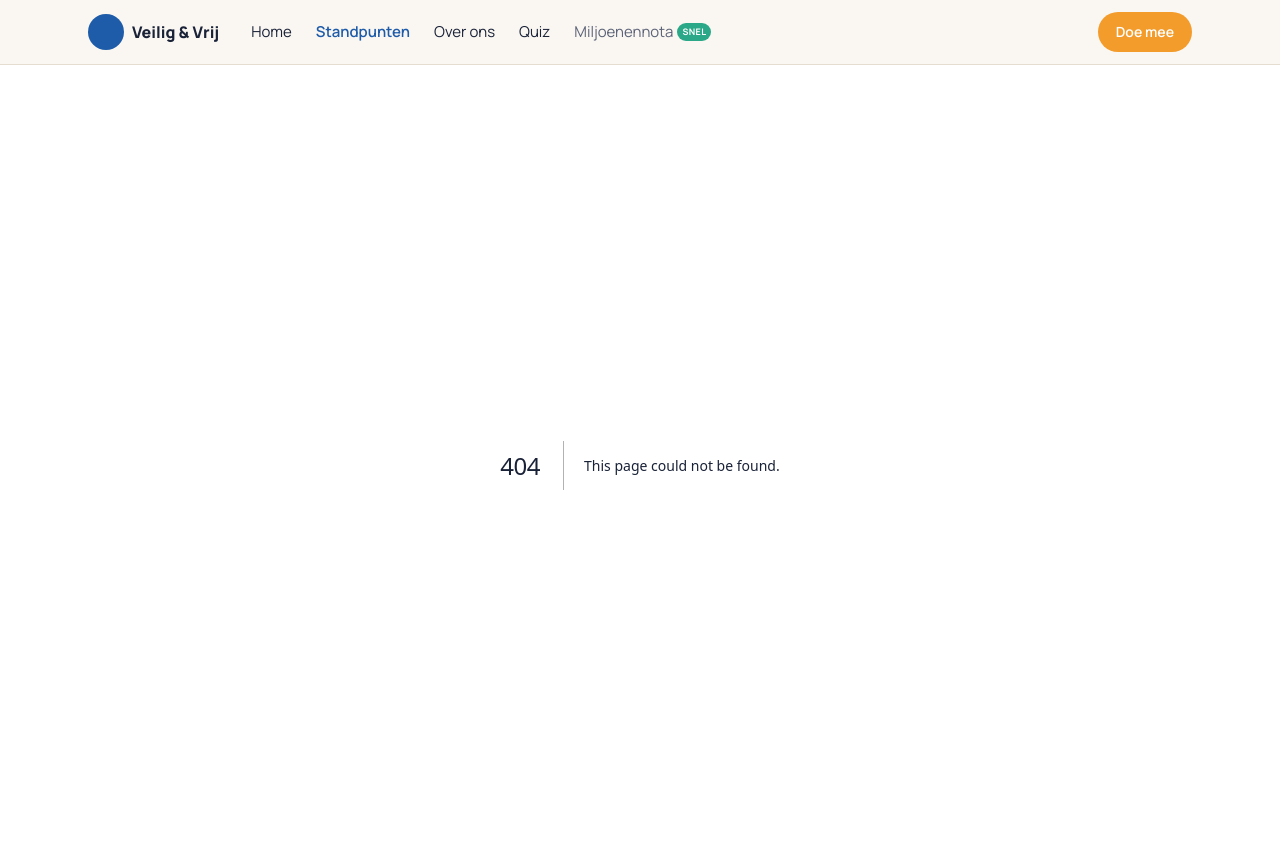
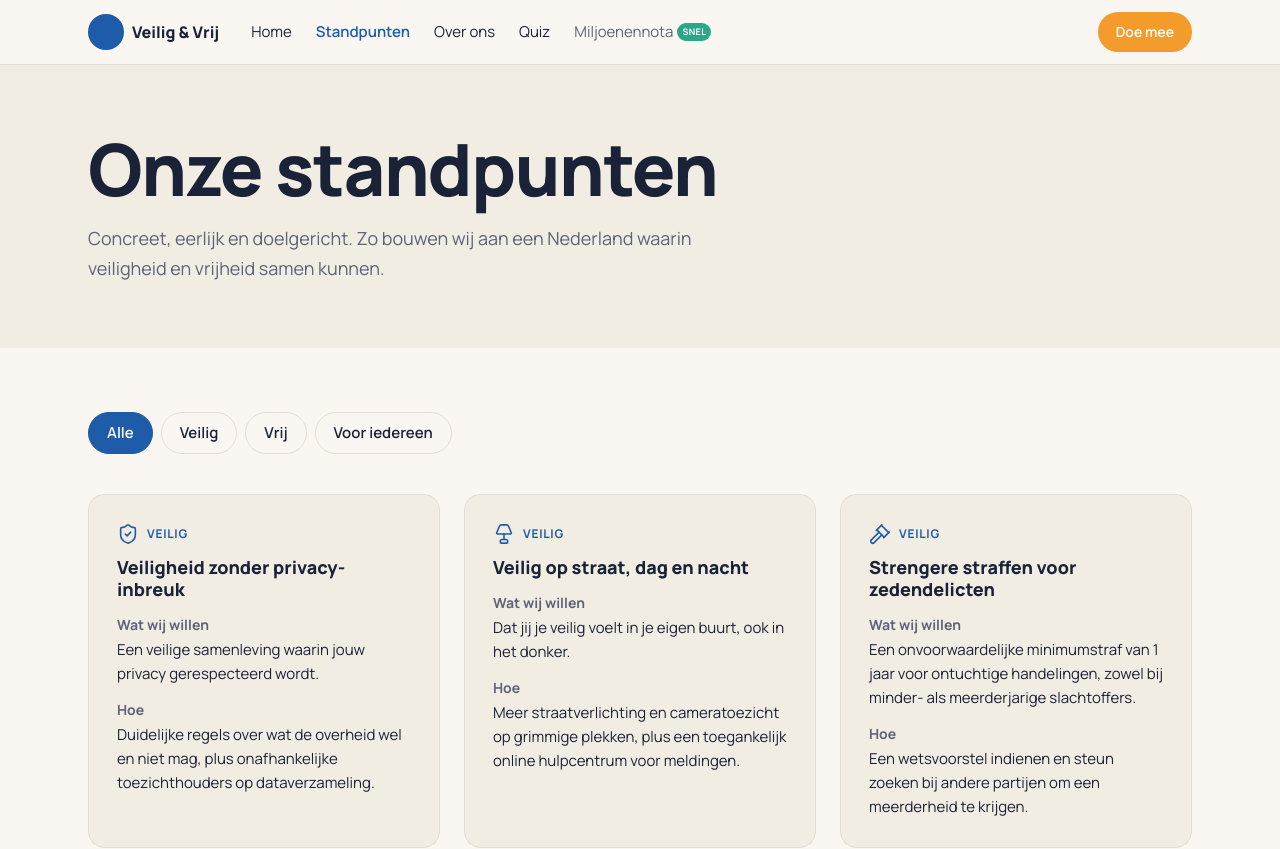
Before and after one commit to KULTFORGE/Veilig-Vrij, a Next.js app: page /standpunten in a window 1280 px wide. Before the commit this address had no page. Shown: the top 849 px of the page. Built offline with nearby package versions, Linux system fonts and the light colour scheme.

Commit message:
feat: standpunten page with category filter and all 10 entries

```diff
--- /dev/null
+++ b/app/standpunten/page.tsx
@@ -0,0 +1,34 @@
+'use client'
+import { useState } from 'react'
+import { standpunten, Categorie } from '@/lib/standpunten'
+import StandpuntCard from '@/components/StandpuntCard'
+import CategoryFilter from '@/components/CategoryFilter'
+
+type FilterValue = 'alle' | Categorie
+
+export default function StandpuntenPage() {
+  const [filter, setFilter] = useState<FilterValue>('alle')
+  const filtered = filter === 'alle' ? standpunten : standpunten.filter(s => s.categorie === filter)
+
+  return (
+    <>
+      <section style={{ background: 'var(--bg-alt)' }} className="py-16">
+        <div className="max-w-6xl mx-auto px-6">
+          <h1 style={{ marginBottom: '1rem' }}>Onze standpunten</h1>
+          <p style={{ color: 'var(--text-muted)', fontSize: '1.125rem', maxWidth: '640px' }}>
+            Concreet, eerlijk en doelgericht. Zo bouwen wij aan een Nederland waarin veiligheid en vrijheid samen kunnen.
+          </p>
+        </div>
+      </section>
+
+      <section style={{ background: 'var(--bg)' }} className="py-16">
+        <div className="max-w-6xl mx-auto px-6">
+          <CategoryFilter active={filter} onChange={setFilter} />
+          <div className="grid grid-cols-1 md:grid-cols-3 gap-6">
+            {filtered.map(s => <StandpuntCard key={s.id} standpunt={s} />)}
+          </div>
+        </div>
+      </section>
+    </>
+  )
+}
--- /dev/null
+++ b/components/CategoryFilter.tsx
@@ -0,0 +1,47 @@
+'use client'
+import { Categorie } from '@/lib/standpunten'
+
+type FilterValue = 'alle' | Categorie
+
+type Props = {
+  active: FilterValue
+  onChange: (value: FilterValue) => void
+}
+
+const tabs: { value: FilterValue; label: string }[] = [
+  { value: 'alle', label: 'Alle' },
+  { value: 'veilig', label: 'Veilig' },
+  { value: 'vrij', label: 'Vrij' },
+  { value: 'voor-iedereen', label: 'Voor iedereen' },
+]
+
+export default function CategoryFilter({ active, onChange }: Props) {
+  return (
+    <div style={{ display: 'flex', gap: '8px', flexWrap: 'wrap', marginBottom: '2.5rem' }}>
+      {tabs.map(({ value, label }) => {
+        const isActive = active === value
+        return (
+          <button
+            key={value}
+            onClick={() => onChange(value)}
+            style={{
+              padding: '8px 18px',
+              borderRadius: '999px',
+              fontWeight: 600,
+              fontSize: '0.9375rem',
+              border: '1.5px solid',
+              borderColor: isActive ? 'var(--primary)' : 'var(--border)',
+              background: isActive ? 'var(--primary)' : 'transparent',
+              color: isActive ? '#fff' : 'var(--text)',
+              cursor: 'pointer',
+              transition: 'all .15s',
+              fontFamily: 'inherit',
+            }}
+          >
+            {label}
+          </button>
+        )
+      })}
+    </div>
+  )
+}
--- /dev/null
+++ b/components/StandpuntCard.tsx
@@ -0,0 +1,54 @@
+import * as LucideIcons from 'lucide-react'
+import { LucideProps } from 'lucide-react'
+import { Standpunt, Categorie } from '@/lib/standpunten'
+
+const categoryColors: Record<Categorie, string> = {
+  veilig: 'var(--primary)',
+  vrij: 'var(--secondary)',
+  'voor-iedereen': 'var(--accent)',
+}
+
+const categoryLabels: Record<Categorie, string> = {
+  veilig: 'Veilig',
+  vrij: 'Vrij',
+  'voor-iedereen': 'Voor iedereen',
+}
+
+type Props = { standpunt: Standpunt }
+
+export default function StandpuntCard({ standpunt }: Props) {
+  const color = categoryColors[standpunt.categorie]
+  const IconComponent = (LucideIcons as unknown as Record<string, React.ComponentType<LucideProps>>)[standpunt.icoon]
+
+  return (
+    <div
+      style={{
+        background: 'var(--bg-alt)',
+        border: '1.5px solid var(--border)',
+        borderRadius: '1rem',
+        padding: '1.75rem',
+        transition: 'transform .2s, border-color .2s, box-shadow .2s',
+        display: 'flex',
+        flexDirection: 'column',
+        gap: '0.75rem',
+      }}
+      className="hover:shadow-md hover:-translate-y-1 hover:border-[var(--accent)]"
+    >
+      <div style={{ display: 'flex', alignItems: 'center', gap: '8px' }}>
+        {IconComponent && <IconComponent size={22} strokeWidth={1.75} style={{ color }} />}
+        <span style={{ fontSize: '0.75rem', fontWeight: 700, color, textTransform: 'uppercase', letterSpacing: '.06em' }}>
+          {categoryLabels[standpunt.categorie]}
+        </span>
+      </div>
+      <h3 style={{ fontSize: '1.125rem', marginBottom: 0 }}>{standpunt.titel}</h3>
+      <div>
+        <p style={{ fontSize: '0.875rem', fontWeight: 700, color: 'var(--text-muted)', marginBottom: '2px' }}>Wat wij willen</p>
+        <p style={{ fontSize: '0.9375rem', lineHeight: 1.6 }}>{standpunt.wat}</p>
+      </div>
+      <div>
+        <p style={{ fontSize: '0.875rem', fontWeight: 700, color: 'var(--text-muted)', marginBottom: '2px' }}>Hoe</p>
+        <p style={{ fontSize: '0.9375rem', lineHeight: 1.6 }}>{standpunt.hoe}</p>
+      </div>
+    </div>
+  )
+}
```
